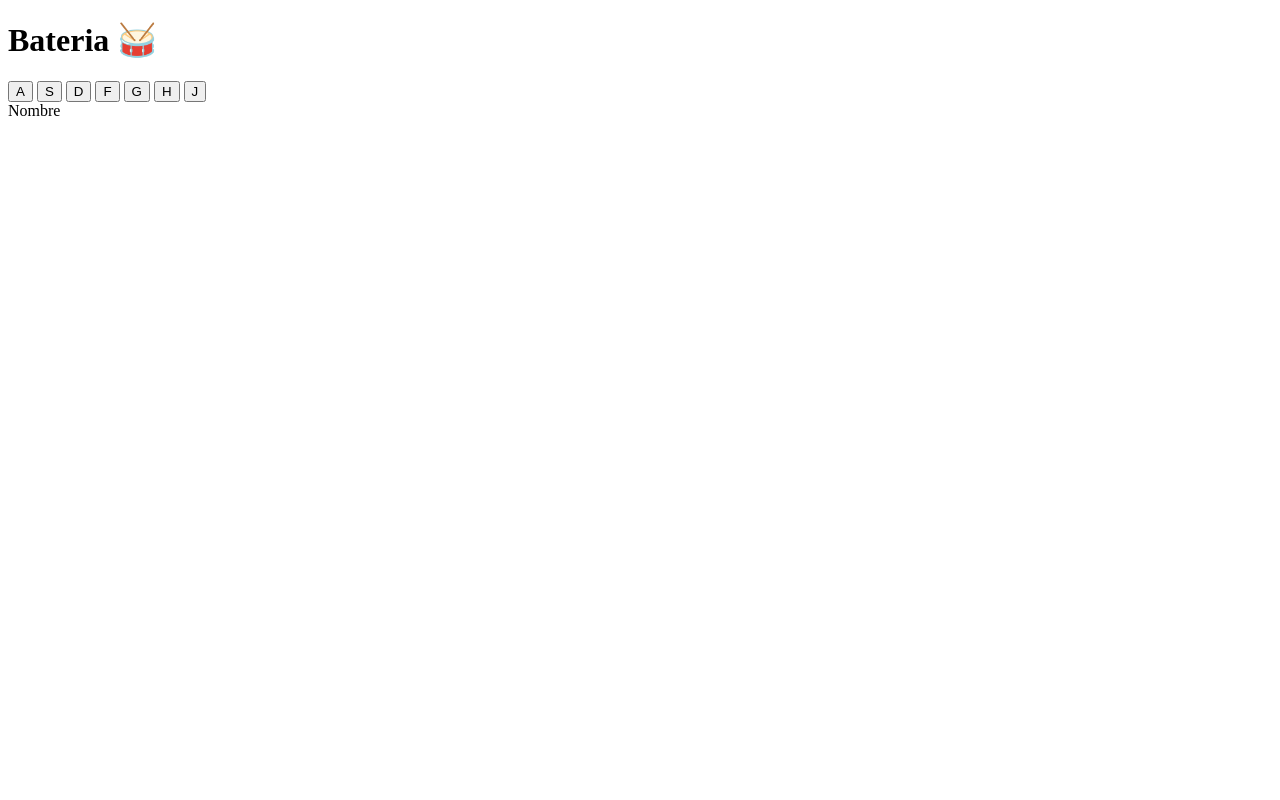
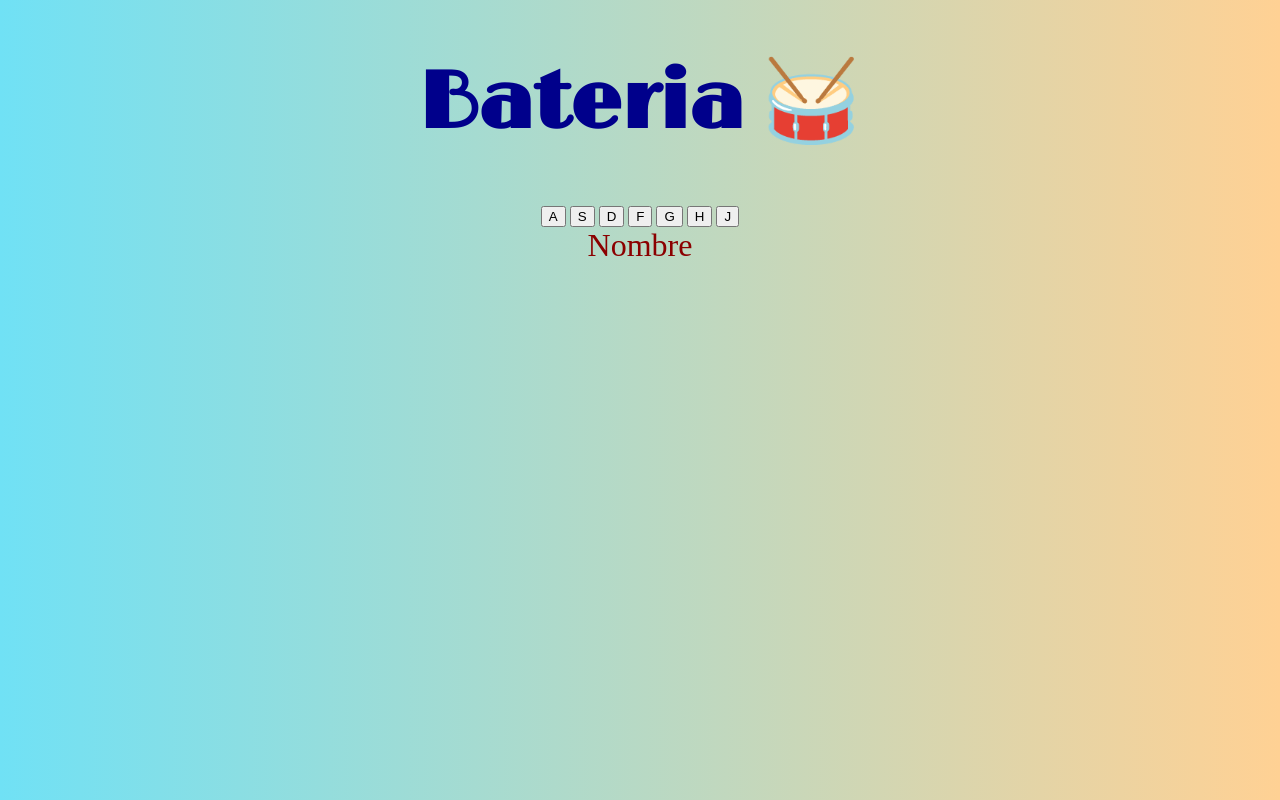
Before and after one commit to DidierHA/bateria, a plain HTML site: page index.html in a window 1280 px wide. Drawn offline with nearby package versions, Linux system fonts and the light colour scheme.

Commit message:
Añadiendo fuente a archivo index y añadiendo estilos

```diff
--- a/index.html
+++ b/index.html
@@ -4,6 +4,9 @@
     <meta charset="UTF-8">
     <meta http-equiv="X-UA-Compatible" content="IE=edge">
     <meta name="viewport" content="width=device-width, initial-scale=1.0">
+    <link rel="preconnect" href="https://fonts.gstatic.com">
+    <link href="https://fonts.googleapis.com/css2?family=Limelight&display=swap" rel="stylesheet">
+    <link rel="stylesheet" href="styles.css">
     <title>Titulo</title>
 </head>
 <body>
--- /dev/null
+++ b/styles.css
@@ -0,0 +1,15 @@
+body{
+    text-align: center;
+    background: linear-gradient(to right, #70e1f5, #ffd194);
+}
+
+h1 {
+    font-family: 'Limelight', cursive;
+    font-size: 5rem;
+    color: darkblue;
+}
+
+footer{
+    color: darkred;
+    font-size: 2rem;
+}
```
